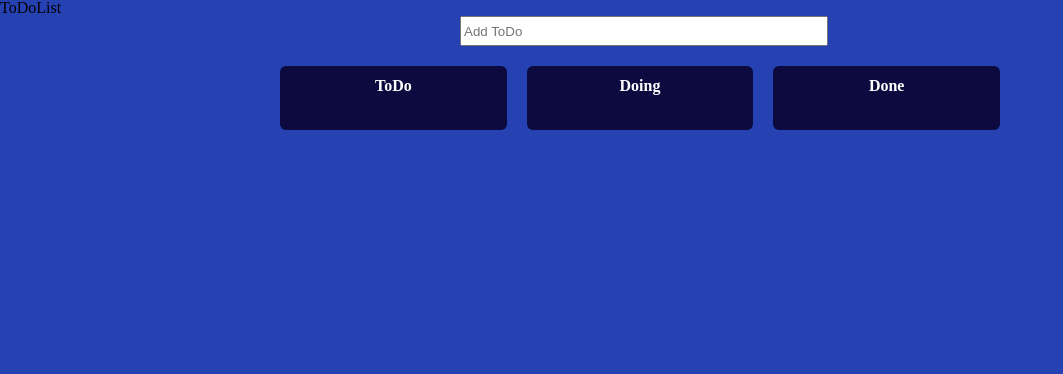
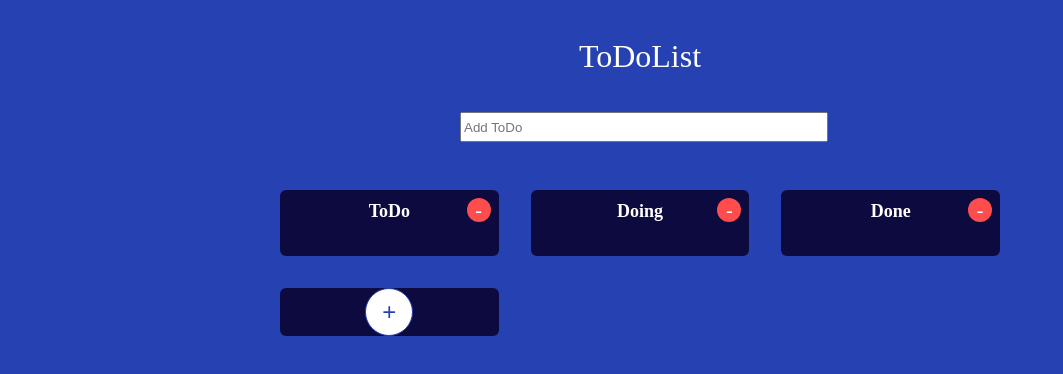
Before and after one commit to E-Sangho/-Hidden-ToDoList, a React (Create React App) app: page / in a window 1280 px wide. Shown: the top 374 px of the page, without its empty margins (0-1063 px from the left). Built offline with nearby package versions, Linux system fonts and the light colour scheme.

Commit message:
implement button to make more category and delete button

```diff
--- a/src/App.tsx
+++ b/src/App.tsx
@@ -1,60 +1,5 @@
-import { createGlobalStyle } from "styled-components";
 import ToDoList from "./components/ToDoList";
-
-let GlobalStyle = createGlobalStyle`
-/* http://meyerweb.com/eric/tools/css/reset/
-   v2.0 | 20110126
-   License: none (public domain)
-*/
-
-html, body, div, span, applet, object, iframe,
-h1, h2, h3, h4, h5, h6, p, blockquote, pre,
-a, abbr, acronym, address, big, cite, code,
-del, dfn, em, img, ins, kbd, q, s, samp,
-small, strike, strong, sub, sup, tt, var,
-b, u, i, center,
-dl, dt, dd, ol, ul, li,
-fieldset, form, label, legend,
-table, caption, tbody, tfoot, thead, tr, th, td,
-article, aside, canvas, details, embed,
-figure, figcaption, footer, header, hgroup,
-menu, nav, output, ruby, section, summary,
-time, mark, audio, video {
-	margin: 0;
-	padding: 0;
-	border: 0;
-	font-size: 100%;
-	font: inherit;
-	vertical-align: baseline;
-}
-/* HTML5 display-role reset for older browsers */
-article, aside, details, figcaption, figure,
-footer, header, hgroup, menu, nav, section {
-	display: block;
-}
-body {
-	line-height: 1;
-}
-ol, ul {
-	list-style: none;
-}
-blockquote, q {
-	quotes: none;
-}
-blockquote:before, blockquote:after,
-q:before, q:after {
-	content: '';
-	content: none;
-}
-table {
-	border-collapse: collapse;
-	border-spacing: 0;
-}
-a {
-  color: inherit;
-  text-decoration: none;
-}
-`;
+import GlobalStyle from "./components/GlobalStyle";
 
 function App() {
 	return (
--- a/src/atoms.tsx
+++ b/src/atoms.tsx
@@ -1,11 +1,26 @@
-import { atom } from "recoil";
+import { atom, AtomEffect } from "recoil";
+
+const localStorageEffect: <T>(key: string) => AtomEffect<T> =
+	(key: string) =>
+	({ setSelf, onSet }) => {
+		const savedValue = localStorage.getItem(key);
+		if (savedValue !== null) {
+			setSelf(JSON.parse(savedValue));
+		}
+
+		onSet((newValue, _, isReset) => {
+			isReset
+				? localStorage.removeItem(key)
+				: localStorage.setItem(key, JSON.stringify(newValue));
+		});
+	};
 
 export interface ToDo {
 	id: number;
 	text: string;
 }
 
-interface IToDoState {
+export interface IToDoState {
 	[key: string]: ToDo[];
 }
 
@@ -16,4 +31,10 @@ export const toDoState = atom<IToDoState>({
 		Doing: [],
 		Done: [],
 	},
+	effects: [localStorageEffect("toDo")],
 });
+
+export const CreateCategory = atom({
+	key: "CreateCategory",
+	default: false,
+});
--- /dev/null
+++ b/src/components/AddCategory.tsx
@@ -0,0 +1,85 @@
+import { useForm } from "react-hook-form";
+import { CreateCategory, toDoState } from "../atoms";
+import styled from "styled-components";
+import { useRecoilState, useSetRecoilState } from "recoil";
+import { useEffect, useRef } from "react";
+
+const Wrapper = styled.div`
+	display: flex;
+	justify-content: center;
+	align-items: center;
+	width: 100%;
+	height: 100%;
+	border-radius: 6px;
+	background-color: ${(props) => props.theme.bgColor};
+`;
+
+const Form = styled.form`
+	width: 100%;
+	height: 100%;
+	display: flex;
+	justify-content: center;
+	align-items: center;
+`;
+const Input = styled.input`
+	width: 80%;
+	height: 24px;
+`;
+
+const Button = styled.button`
+	width: 48px;
+	height: 48px;
+	border-radius: 50%;
+	font-size: 24px;
+	border: 1px solid;
+	color: ${({ theme }) => theme.dominantColor};
+	background-color: white;
+`;
+
+interface ICategory {
+	category: string;
+}
+
+function AddCategory() {
+	const setToDo = useSetRecoilState(toDoState);
+	const [createCategory, SetCreateCategory] = useRecoilState(CreateCategory);
+	const categoryRef = useRef<HTMLInputElement | null>(null);
+	const onValid: React.FormEventHandler<HTMLFormElement> = (event) => {
+		event.preventDefault();
+		const category = event.currentTarget.category.value;
+		setToDo((oldToDo) => {
+			return {
+				...oldToDo,
+				[category]: [],
+			};
+		});
+		event.currentTarget.category.value = "";
+		SetCreateCategory(false);
+	};
+	useEffect(() => {
+		categoryRef.current?.focus();
+	}, [createCategory]);
+	const onClick = () => {
+		SetCreateCategory(true);
+	};
+	return (
+		<Wrapper>
+			{createCategory ? (
+				<Form onSubmit={onValid}>
+					<Input
+						name="category"
+						required
+						type="text"
+						placeholder="Create Category"
+						onBlur={() => SetCreateCategory(false)}
+						ref={categoryRef}
+					/>
+				</Form>
+			) : (
+				<Button onClick={onClick}>+</Button>
+			)}
+		</Wrapper>
+	);
+}
+
+export default AddCategory;
--- a/src/components/AddToDo.tsx
+++ b/src/components/AddToDo.tsx
@@ -22,8 +22,8 @@ interface IForm {
 
 function AddToDo() {
 	const setToDo = useSetRecoilState(toDoState);
-	const { register, setValue, handleSubmit } = useForm();
-	const onValid = ({ toDo }: any) => {
+	const { register, setValue, handleSubmit } = useForm<IForm>();
+	const onValid = ({ toDo }: IForm) => {
 		const newToDo = {
 			id: Date.now(),
 			text: toDo,
--- /dev/null
+++ b/src/components/GlobalStyle.tsx
@@ -0,0 +1,58 @@
+import { createGlobalStyle } from "styled-components";
+
+const GlobalStyle = createGlobalStyle`
+/* http://meyerweb.com/eric/tools/css/reset/
+   v2.0 | 20110126
+   License: none (public domain)
+*/
+
+html, body, div, span, applet, object, iframe,
+h1, h2, h3, h4, h5, h6, p, blockquote, pre,
+a, abbr, acronym, address, big, cite, code,
+del, dfn, em, img, ins, kbd, q, s, samp,
+small, strike, strong, sub, sup, tt, var,
+b, u, i, center,
+dl, dt, dd, ol, ul, li,
+fieldset, form, label, legend,
+table, caption, tbody, tfoot, thead, tr, th, td,
+article, aside, canvas, details, embed,
+figure, figcaption, footer, header, hgroup,
+menu, nav, output, ruby, section, summary,
+time, mark, audio, video {
+	margin: 0;
+	padding: 0;
+	border: 0;
+	font-size: 100%;
+	font: inherit;
+	vertical-align: baseline;
+}
+/* HTML5 display-role reset for older browsers */
+article, aside, details, figcaption, figure,
+footer, header, hgroup, menu, nav, section {
+	display: block;
+}
+body {
+	line-height: 1;
+}
+ol, ul {
+	list-style: none;
+}
+blockquote, q {
+	quotes: none;
+}
+blockquote:before, blockquote:after,
+q:before, q:after {
+	content: '';
+	content: none;
+}
+table {
+	border-collapse: collapse;
+	border-spacing: 0;
+}
+a {
+  color: inherit;
+  text-decoration: none;
+}
+`;
+
+export default GlobalStyle;
--- a/src/components/ToDoBoard.tsx
+++ b/src/components/ToDoBoard.tsx
@@ -2,7 +2,8 @@ import { Droppable } from "react-beautiful-dnd";
 import ToDoDrag from "./ToDoDrag";
 import styled from "styled-components";
 import { DraggableId } from "react-beautiful-dnd";
-import { ToDo } from "../atoms";
+import { ToDo, toDoState } from "../atoms";
+import { useSetRecoilState } from "recoil";
 
 interface IToDoWrapper {
 	isDraggingOver: boolean;
@@ -25,19 +26,37 @@ const ToDoWrapper = styled.div<IToDoWrapper>`
 `;
 
 const BoardWrapper = styled.div`
+	width: 100%;
 	background-color: ${(props) => props.theme.bgColor};
 	border-radius: 6px;
 	display: flex;
 	flex-direction: column;
+	position: relative;
 `;
 
 const Title = styled.div`
-	margin: 12px auto;
+	margin: 12px 8px;
 	display: flex;
 	justify-content: center;
 	align-items: center;
 	font-weight: bold;
+	font-size: 18px;
 	color: ${(props) => props.theme.textColor};
+`;
+
+const DeleteButton = styled.div`
+	width: 24px;
+	height: 24px;
+	display: flex;
+	justify-content: center;
+	align-items: center;
+	border-radius: 50%;
+	font-size: 20px;
+	color: white;
+	background-color: #ff4d4d;
+	position: absolute;
+	top: 8px;
+	right: 8px;
 `;
 
 interface IToDoBoard {
@@ -46,9 +65,19 @@ interface IToDoBoard {
 }
 
 function ToDoBoard({ toDos, droppableId }: IToDoBoard) {
+	const setToDos = useSetRecoilState(toDoState);
+
+	const onClick = () => {
+		setToDos((oldToDos) => {
+			let copiedToDos = JSON.parse(JSON.stringify(oldToDos));
+			delete copiedToDos[droppableId];
+			return copiedToDos;
+		});
+	};
 	return (
 		<BoardWrapper>
 			<Title>{droppableId}</Title>
+			<DeleteButton onClick={onClick}>-</DeleteButton>
 			<Droppable droppableId={droppableId}>
 				{(provided, snapshot) => (
 					<ToDoWrapper
@@ -64,6 +93,7 @@ function ToDoBoard({ toDos, droppableId }: IToDoBoard) {
 								key={toDo.id}
 								index={index}
 								toDo={toDo.text}
+								droppableId={droppableId}
 							/>
 						))}
 						{provided.placeholder}
--- a/src/components/ToDoDrag.tsx
+++ b/src/components/ToDoDrag.tsx
@@ -1,6 +1,20 @@
-import React from "react";
+import React, { useState } from "react";
 import { Draggable } from "react-beautiful-dnd";
+import { useRecoilState } from "recoil";
 import styled from "styled-components";
+import { toDoState } from "../atoms";
+
+const DeleteButton = styled.div`
+	width: 24px;
+	height: 24px;
+	display: flex;
+	justify-content: center;
+	align-items: center;
+	border-radius: 50%;
+	font-size: 20px;
+	color: white;
+	background-color: #ff4d4d;
+`;
 
 const ToDo = styled.div<{ isDragging: boolean }>`
 	background-color: ${(props) => (props.isDragging ? "#18A3EA" : "white")};
@@ -9,6 +23,7 @@ const ToDo = styled.div<{ isDragging: boolean }>`
 	padding: 0 12px;
 	margin-bottom: 5px;
 	display: flex;
+	justify-content: space-between;
 	align-items: center;
 	box-shadow: ${(props) =>
 		props.isDragging ? "3px 3px 5px rgba(0, 0, 0, 0.3)" : "none"};
@@ -17,9 +32,30 @@ const ToDo = styled.div<{ isDragging: boolean }>`
 interface IToDoDrag {
 	toDo: string;
 	index: number;
+	droppableId: string;
 }
 
-function ToDoDrag({ toDo, index }: IToDoDrag) {
+function ToDoDrag({ toDo, index, droppableId }: IToDoDrag) {
+	const [isMouseEnter, setIsMouseEnter] = useState(false);
+	const [toDos, setToDos] = useRecoilState(toDoState);
+
+	const mouseEnterHandler = () => {
+		setIsMouseEnter(true);
+	};
+
+	const mouseLeaveHandler = () => {
+		setIsMouseEnter(false);
+	};
+
+	const onClick = () => {
+		let copiedToDos = JSON.parse(JSON.stringify(toDos[droppableId]));
+		copiedToDos.splice(index, 1);
+		setToDos((oldToDos) => ({
+			...oldToDos,
+			[droppableId]: copiedToDos,
+		}));
+	};
+
 	return (
 		<Draggable key={toDo} draggableId={toDo} index={index}>
 			{(provided, snapshot) => (
@@ -28,8 +64,13 @@ function ToDoDrag({ toDo, index }: IToDoDrag) {
 					ref={provided.innerRef}
 					{...provided.draggableProps}
 					{...provided.dragHandleProps}
+					onMouseEnter={mouseEnterHandler}
+					onMouseLeave={mouseLeaveHandler}
 				>
 					{toDo}
+					{isMouseEnter ? (
+						<DeleteButton onClick={onClick}>-</DeleteButton>
+					) : null}
 				</ToDo>
 			)}
 		</Draggable>
--- a/src/components/ToDoList.tsx
+++ b/src/components/ToDoList.tsx
@@ -1,33 +1,49 @@
-import { useRecoilState } from "recoil";
+import { useRecoilState, useRecoilValue } from "recoil";
 import { DragDropContext, DropResult } from "react-beautiful-dnd";
-import { toDoState } from "../atoms";
+import { CreateCategory, toDoState } from "../atoms";
 import ToDoBoard from "./ToDoBoard";
 import styled from "styled-components";
 import AddToDo from "./AddToDo";
+import AddCategory from "./AddCategory";
+
+const Title = styled.div`
+	width: 100%;
+	height: 48px;
+	font-size: 32px;
+	display: flex;
+	justify-content: center;
+	align-items: center;
+	margin: 32px 0px 32px 0px;
+	color: ${({ theme }) => theme.textColor};
+`;
 
 const Window = styled.div`
 	background-color: ${(props) => props.theme.dominantColor};
 	height: 100vh;
+	display: flex;
+	flex-direction: column;
 `;
 
 const Wrapper = styled.div`
 	display: flex;
 	justify-content: center;
 	width: 100%;
-	margin: 20px auto;
+	margin: 48px auto;
 	max-width: 720px;
 `;
 
 const Board = styled.div`
 	display: grid;
 	width: 100%;
-	gap: 20px;
+	gap: 32px;
 	grid-template-columns: repeat(3, 1fr);
-	border-radius: 5px;
+	border-radius: 8px;
+	justify-items: center;
 `;
 
 function ToDoList() {
 	const [toDos, setToDos] = useRecoilState(toDoState);
+
 	const onDragEnd = ({ destination, draggableId, source }: DropResult) => {
 		if (!destination) return;
 		if (destination?.droppableId === source.droppableId) {
@@ -65,17 +81,19 @@ function ToDoList() {
 	};
 	return (
 		<Window>
-			<h1>ToDoList</h1>
+			<Title>ToDoList</Title>
 			<AddToDo />
 			<DragDropContext onDragEnd={onDragEnd}>
 				<Wrapper>
 					<Board>
-						<ToDoBoard toDos={toDos["ToDo"]} droppableId={"ToDo"} />
-						<ToDoBoard
-							toDos={toDos["Doing"]}
-							droppableId={"Doing"}
-						/>
-						<ToDoBoard toDos={toDos["Done"]} droppableId={"Done"} />
+						{Object.entries(toDos).map(([key, value]) => (
+							<ToDoBoard
+								key={key}
+								toDos={value}
+								droppableId={key}
+							/>
+						))}
+						<AddCategory />
 					</Board>
 				</Wrapper>
 			</DragDropContext>
```
